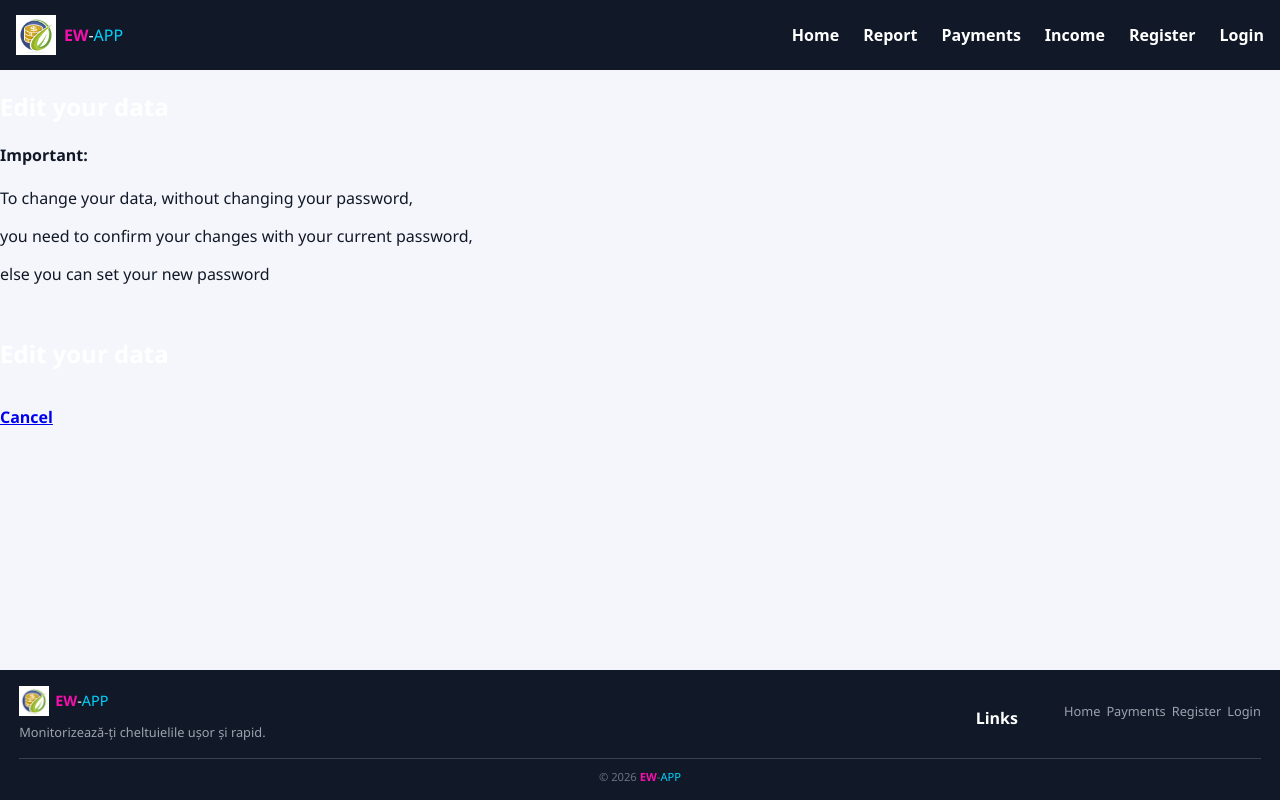
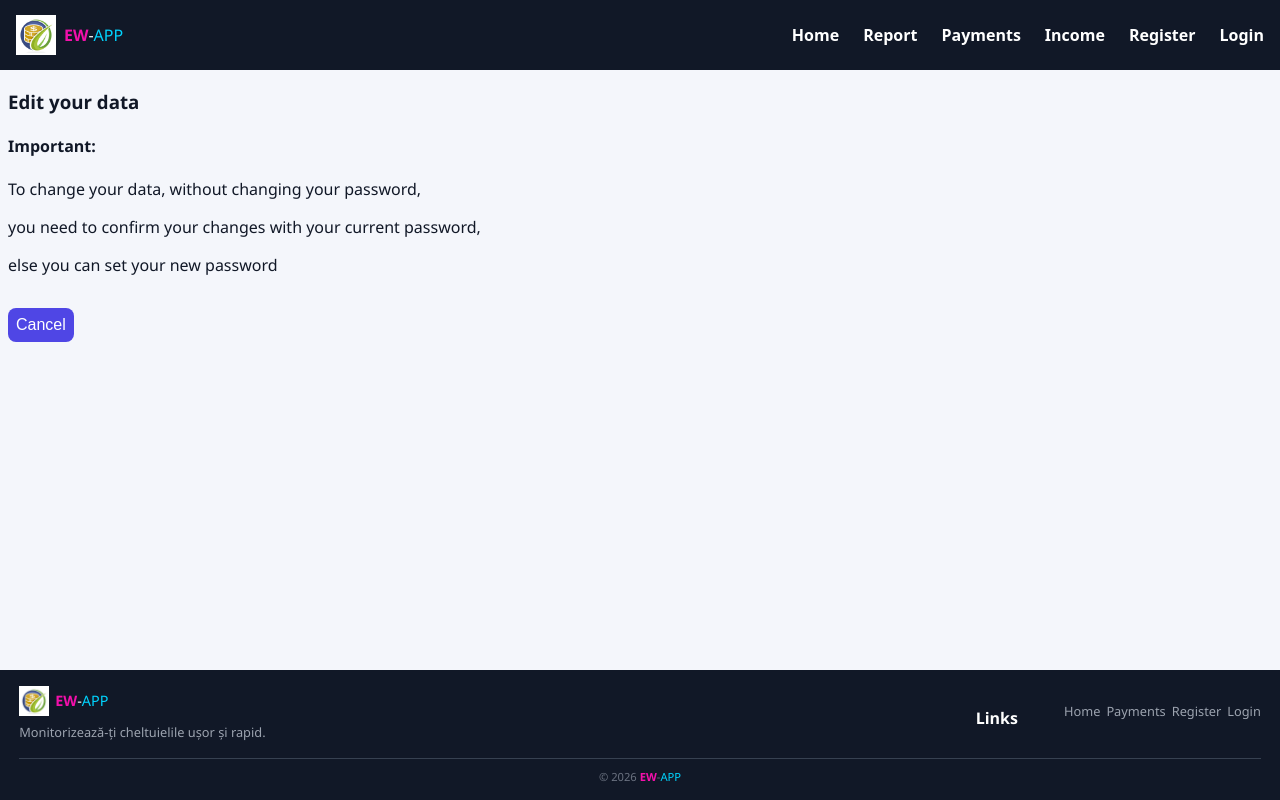
Before and after one commit to Ovidiu-Martalogu/ew-app, a React (Vite) app: page /user in a window 1280 px wide. Built offline with nearby package versions, Linux system fonts and the light colour scheme.

Commit message:
arrange edituser

```diff
--- a/src/features/Auth/EditUser.module.css
+++ b/src/features/Auth/EditUser.module.css
@@ -1,4 +1,9 @@
+.text {
+    margin-left: 0.5rem;
+}
+
 .brandForm {
+    margin-left: 0.5rem;
     display: flex;
     max-width: 50rem;
     padding: 1rem;
@@ -29,7 +34,8 @@
 
 
 .brandForm button {
-    padding: 1rem;
+    max-width: 8rem;
+    padding: 0.5rem;
     border: none;
     border-radius: 0.5rem;
     background: #4f46e5;
@@ -58,6 +64,20 @@
     color: red;
 }
 
+button {
+    margin-left: 0.5rem;
+    max-width: 8rem;
+    padding: 0.5rem;
+    border: none;
+    border-radius: 0.5rem;
+    background: #4f46e5;
+    color: white;
+    font-size: 1rem;
+    cursor: pointer;
+    transition: 0.2s ease;
+
+}
+
 @media (max-width: 500px) {
     .brandForm {
         margin: 20px;
--- a/src/features/Auth/EditUser.tsx
+++ b/src/features/Auth/EditUser.tsx
@@ -108,15 +108,13 @@ export function EditUser() {
 
     return (
         <>
-            <div>
-                <h2>Edit your data</h2>
+            <div className={styles.text}>
+                <h3>Edit your data</h3>
                 <h4>Important:</h4>
                 <p>To change your data, without changing your password,</p>
                 <p> you need to confirm your changes with your current password,</p>
                 <p> else you can set your new password</p>
             </div>
-            <h2>Edit your data</h2>
-
             {error && <p className={styles.errorMsg}>{error}</p>}
 
             {user && (
@@ -172,10 +170,10 @@ export function EditUser() {
                     <button type="submit">Update</button>
                 </form>
             )}
+            <Link to="/" onClick={FirstPage}>
+                <button>Cancel</button>
+            </Link>
 
-            <Link to="/" onClick={FirstPage}>
-                <strong>Cancel</strong>
-            </Link>
         </>
     );
 }
```
